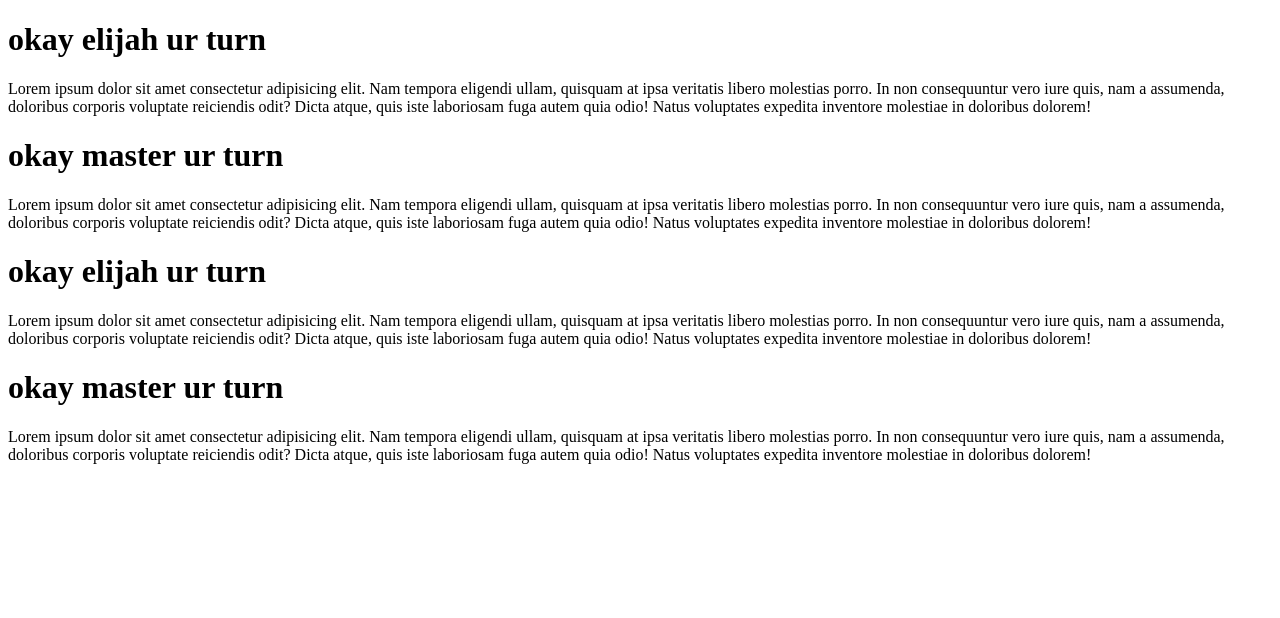
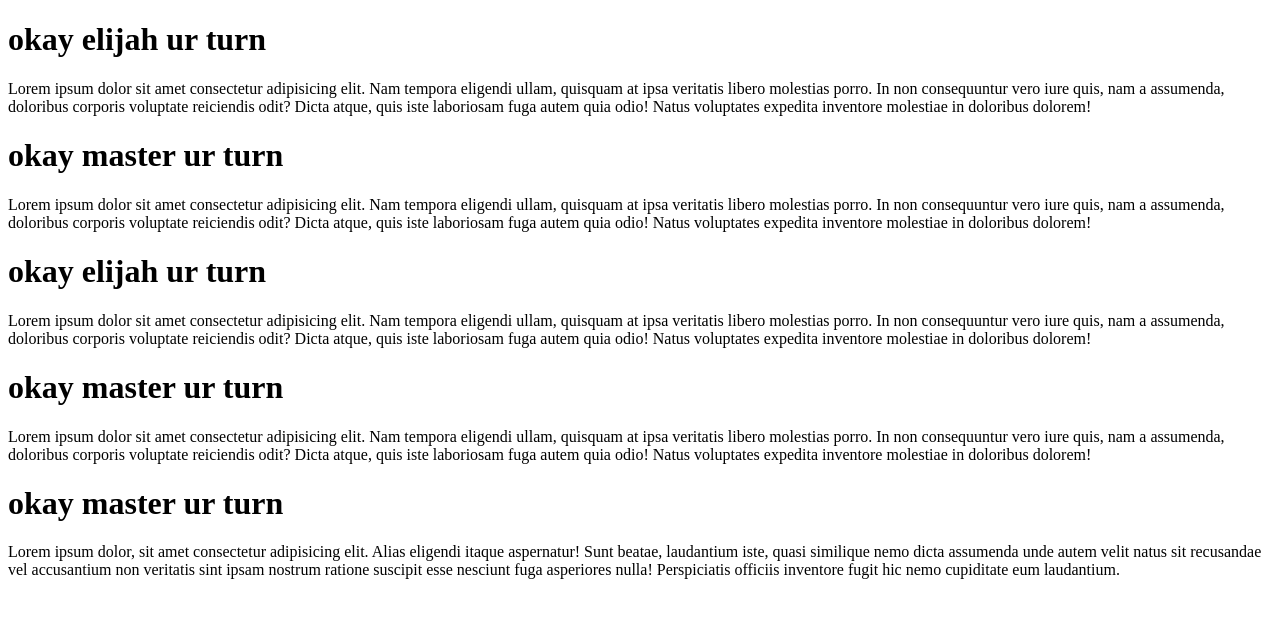
Before and after one commit to superkingsely/master-fork2, a plain HTML site: page index.html in a window 1280 px wide. Drawn offline with Linux system fonts and the light colour scheme.

Commit message:
fifth commit

```diff
--- a/index.html
+++ b/index.html
@@ -23,5 +23,9 @@
         <h1>okay master ur turn</h1>
         <p>Lorem ipsum dolor sit amet consectetur adipisicing elit. Nam tempora eligendi ullam, quisquam at ipsa veritatis libero molestias porro. In non consequuntur vero iure quis, nam a assumenda, doloribus corporis voluptate reiciendis odit? Dicta atque, quis iste laboriosam fuga autem quia odio! Natus voluptates expedita inventore molestiae in doloribus dolorem!</p>
     </div>
+    <div class="section5">
+        <h1>okay master ur turn</h1>
+        <p>Lorem ipsum dolor, sit amet consectetur adipisicing elit. Alias eligendi itaque aspernatur! Sunt beatae, laudantium iste, quasi similique nemo dicta assumenda unde autem velit natus sit recusandae vel accusantium non veritatis sint ipsam nostrum ratione suscipit esse nesciunt fuga asperiores nulla! Perspiciatis officiis inventore fugit hic nemo cupiditate eum laudantium.</p>
+    </div>
 </body>
 </html>
```
